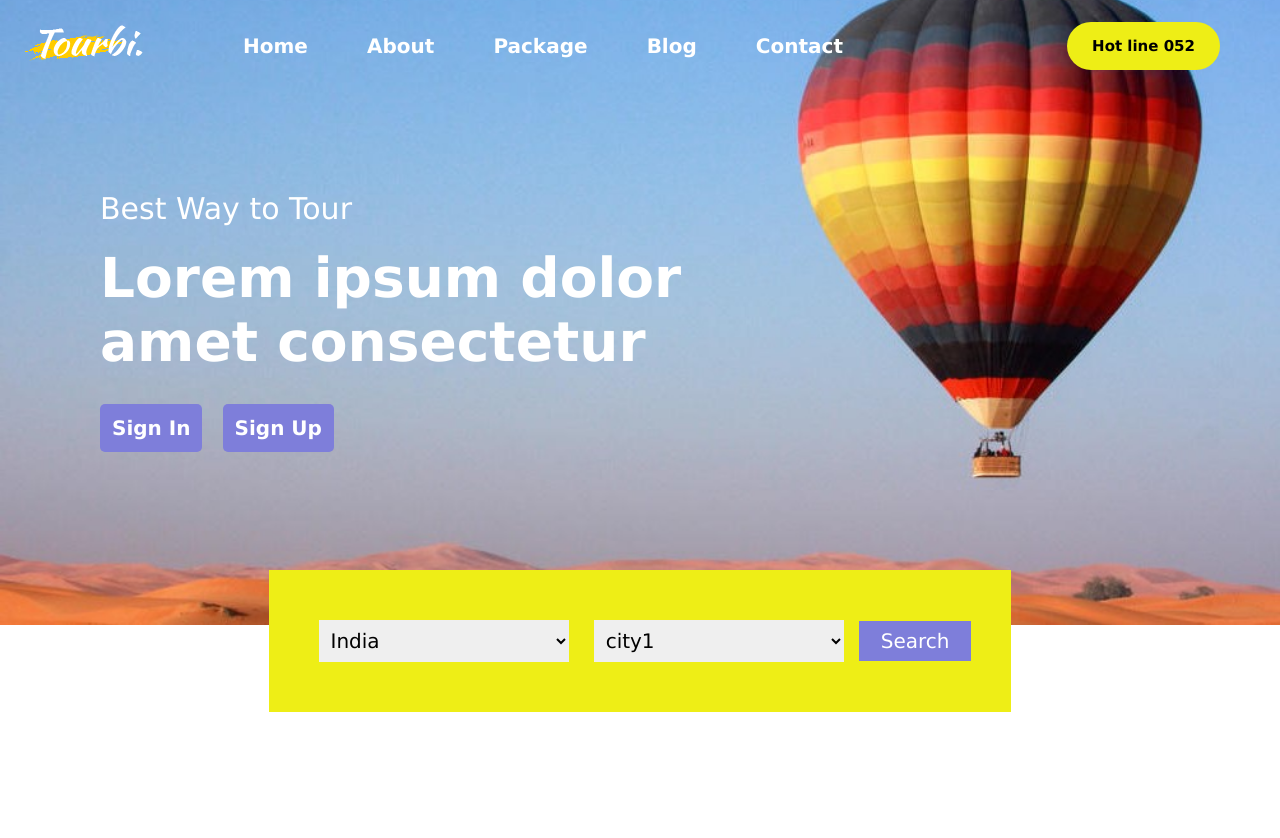
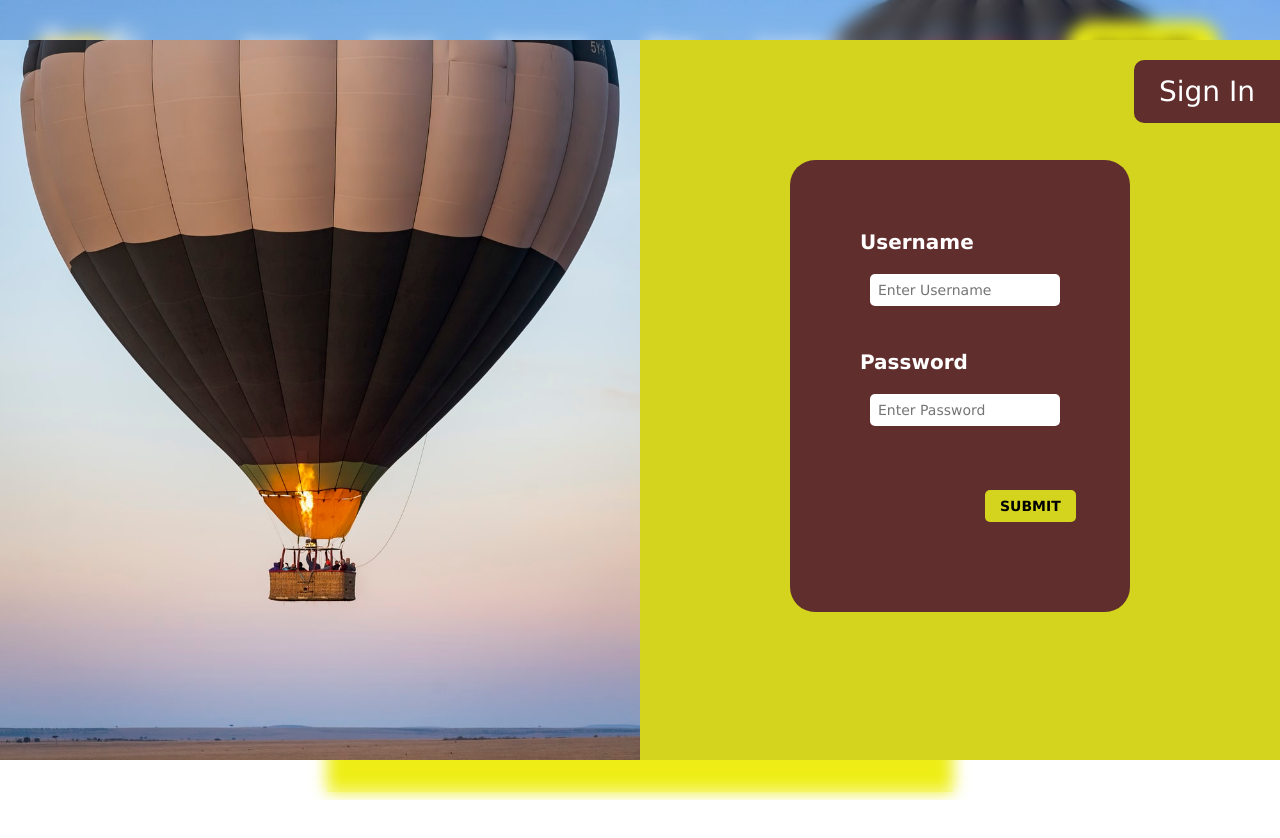
Before and after one commit to SumanKSah/INT219-Assignment, a plain HTML site: page index.html in a window 1280 px wide. Before the commit the page ends 800 px from the top, so only its background shows below. Drawn offline with Linux system fonts and the light colour scheme.

Commit message:
Adding signin and signup page

```diff
--- a/index.html
+++ b/index.html
@@ -59,5 +59,49 @@
         <button id="btnSearch">Search</button>
     </div>
 
+    <div class="userAccount">
+        <div class="leftSection"></div>
+        <div class="signin">
+            <p>Sign In</p>
+
+            <form action="" name="SignInForm" class="form">
+                <label for="username">Username</label>
+                <input type="text" id="username" placeholder="Enter Username">
+
+                <br>
+
+                <label for="password">Password</label>
+                <input type="password" id="password" placeholder="Enter Password">
+
+                <br>
+
+                <button type="submit">SUBMIT</button>
+            </form>
+        </div>
+
+        <div class="signup">
+            <p>Sign Up</p>
+
+            <form action="" name="SignUpForm" class="form">
+                <label for="username">Name</label>
+                <input type="text" id="name" placeholder="Enter Name">
+
+                <br>
+
+                <label for="age">Age</label>
+                <input type="number" id="age" placeholder="Enter Age">
+
+                <br>
+
+                <label for="password">Password</label>
+                <input type="password" id="pass" placeholder="Enter Password">
+
+                <br>
+
+                <button type="submit">SUBMIT</button>
+            </form>
+        </div>
+    </div>
+
 </body>
 </html>
--- a/style.css
+++ b/style.css
@@ -114,3 +114,96 @@ body {
     background: white;
     color: black;
 }
+
+/* Sign up page */
+
+.userAccount {
+    position: absolute;
+    left: 0;
+    top: 0;
+    width: 100%;
+    height: 100%;
+    overflow: hidden;
+    display: flex;
+    align-content: center;
+    align-items: center;
+    justify-content: center;
+    background: transparent;
+    backdrop-filter: blur(8px);
+}
+
+.leftSection{
+    display: inline-block;
+    /* display: none; */
+    height: 90vh;
+    width: 700px;
+    background: url("./Images/balloonSide.jpg") no-repeat;
+    background-position: 0 -170px;
+    background-size: cover;
+}
+
+.signin, .signup {
+    display: none;
+    width: 700px;
+    height: 90vh;
+    background-color: rgb(212, 212, 31);
+    position: relative;
+}
+
+.signin {
+    display: inline-block;
+}
+
+.signin > p, .signup > p {
+    font-size: 28px;
+    background: rgb(97, 46, 46);
+    position: absolute;
+    top: 20px;
+    right: 0;
+    padding: 15px 25px;
+    color: white;
+    border-top-left-radius: 10px;
+    border-bottom-left-radius: 10px;
+}
+
+.signin > .form {
+    margin-top: 120px;
+}
+.signup > .form {
+    margin-top: 85px;
+    padding: 50px 70px;
+}
+
+.form{
+    width: fit-content;
+    height: fit-content;
+    margin: auto auto auto auto;
+    background: rgb(97, 46, 46);
+    padding: 70px;
+    border-radius: 25px;
+    font-size: 20px;
+    color: white;
+    font-weight: bold;
+}
+
+.form > input, button {
+    margin-bottom: 20px;
+    margin-top: 20px;
+    padding: 8px;
+    font-size: 14px;
+    border-radius: 5px;
+    margin-left: 10px;
+    display: flex;
+}
+
+.form > button {
+    position: relative;
+    right: -115px;
+    background-color: rgb(212, 212, 31);
+    padding:8px 15px ;
+    font-weight: bold;
+}
+
+.form > button:active {
+    background-color: white;
+}
```
Also changed, not shown: Images/Signin.png (added), Images/balloonSide.jpg (added), Images/signup.png (added), 1 other file.
